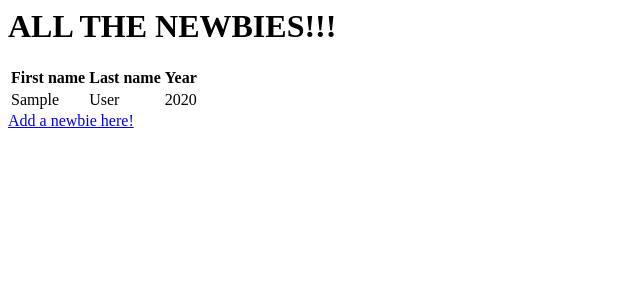
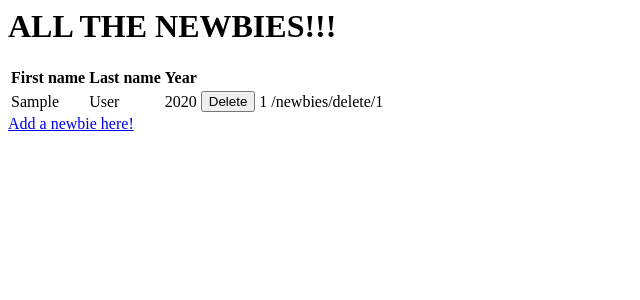
Before and after one commit to hack4impact-upenn/flask-workshop, a Flask app: page /newbies in a window 1280 px wide. Shown: the top 300 px of the page, without its empty margins (0-640 px from the left). Run offline with Flask 2, Linux system fonts and the light colour scheme; tables that the repository leaves empty hold one stand-in row (values such as "Sample post").

Commit message:
Delete newbie route works, but not button

```diff
--- a/app/templates/newbies.html
+++ b/app/templates/newbies.html
@@ -18,6 +18,9 @@
         <td>{{ u.first_name }}</td>
         <td>{{ u.last_name }}</td>
         <td>{{ u.year }}</td>
+        <td><button href="{{ url_for('delete_newbie', newbie_id=u.id) }}">Delete</button></td>
+        <td>{{ u.id }}</td>
+        <td>{{ url_for('delete_newbie', newbie_id=u.id) }}</td>
       </tr>
     {% endfor %}
   </tbody>
--- a/app/views.py
+++ b/app/views.py
@@ -25,6 +25,14 @@ def view_newbies():
     # Pass it to the frontend
     return render_template('newbies.html', newbies=newbies)
 
+@app.route("/newbies/delete/<int:newbie_id>", methods=['GET'])
+def delete_newbie(newbie_id):
+    """Delete newbie."""
+    newbie = Newbie.query.get(newbie_id)
+    if newbie is not None:
+        db.session.delete(newbie)
+        db.session.commit()
+    return redirect('/newbies')
 
 # Note that in methods we also added 'POST'. This allows the client to send info
 # back to the server.
```
